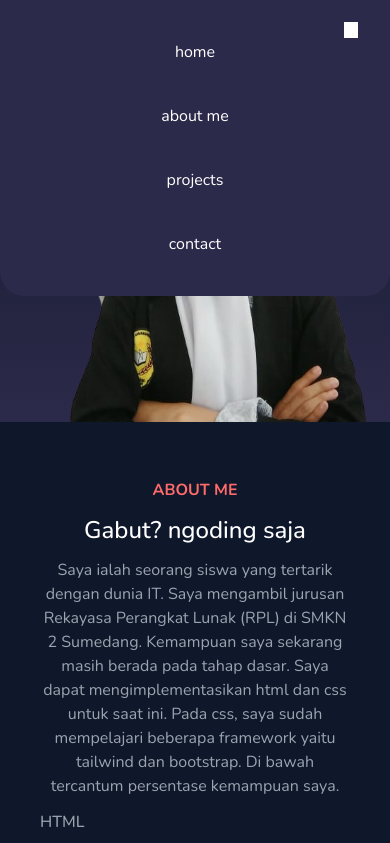
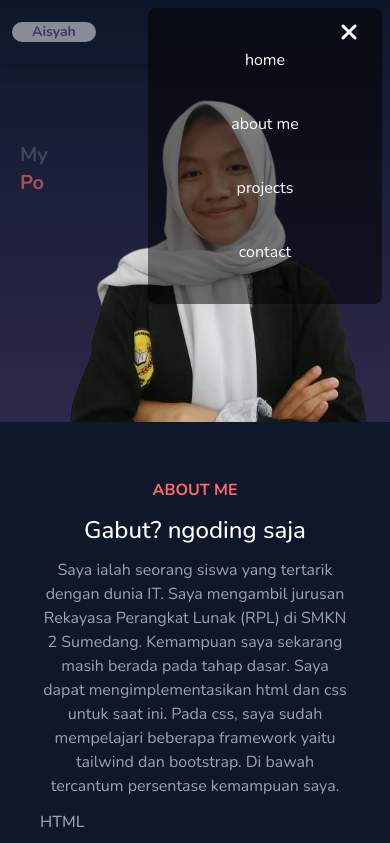
Before and after one commit to isyhfadilah/isyhfadilah.github.io, a website: page public/index.html in a window 390 px wide. Both pictures are taken after a click on the element 351 px from the left and 30 px from the top of the page. Shown: the top 843 px of the page. Drawn offline with nearby package versions, Linux system fonts and the light colour scheme.

Commit message:
Mengubah model navbar

```diff
--- a/public/index.html
+++ b/public/index.html
@@ -53,19 +53,21 @@
               <a href="#contact">contact</a>
             </li>
           </ul>
+
           <img
             id="moon"
             src="./img/moon.png"
             class="hidden md:block w-5 lg:w-6 cursor-pointer"
             alt=""
           />
+
           <div id="hamburger" class="space-y-1 mx-5 md:hidden cursor-pointer z-10">
-            <i class="fa-solid fa-bars text-white"></i>
+            <i class="fa-solid fa-bars text-white text-2xl"></i>
           </div>
 
           <ul
             id="menu"
-            class="hidden backdrop-blur-xl bg-[#2C2A4A] absolute left-0 top-0 w-full p-10 rounded-b-3xl space-y-10 text-white text-center"
+            class="hidden bg-black bg-opacity-50 absolute right-2 top-2 w-3/5 p-10 rounded-lg space-y-10 text-white text-center"
           >
             <li>
               <a id="hLink" href="#">home</a>
@@ -80,6 +82,11 @@
               <a id="hLink" href="#contact">contact</a>
             </li>
           </ul>
+
+          <div id="tutup" class="hidden space-y-1 mx-5 md:hidden cursor-pointer z-10"
+          >
+            <i class="fa-solid fa-xmark text-white text-2xl"></i>
+          </div>
         </div>
       </nav>
 
@@ -110,7 +117,7 @@
       >
         <h1 class="text-2xl font-bold text-[#FF6B6B]">Hi, I'm Aisyah Nur Fadilah</h1>
         <p class="text-gray-400">
-          Ini adalah portfolio pertama yg saya buat. Disini saya cantumkan beberapa projects yg pernah saya buat sebelumnya.
+          Ini adalah portfolio pertama yg saya buat. Disini saya cantumkan beberapa projects yg pernah saya bangun.
         </p>
         <a
           class="bg-[#6B5B95] text-white text-lg px-3 py-1 rounded-full font-semibold w-fit hover:bg-[#FF6B6B]"
--- a/public/js/app.js
+++ b/public/js/app.js
@@ -1,7 +1,15 @@
 const hamburger = document.querySelector("#hamburger")
 const menu = document.querySelector("#menu")
+const tutup = document.querySelector("#tutup")
 
 hamburger.addEventListener("click", ()=>{
     menu.classList.toggle("hidden")
-    hamburger.classList.toggle("bg-white")
+    hamburger.classList.toggle("hidden")
+    tutup.classList.toggle("hidden")
 })
+
+tutup.addEventListener("click", ()=>{
+    menu.classList.toggle("hidden")
+    hamburger.classList.toggle("hidden")
+    tutup.classList.toggle("hidden")
+})
```
Also changed, not shown: public/css/style.css.
